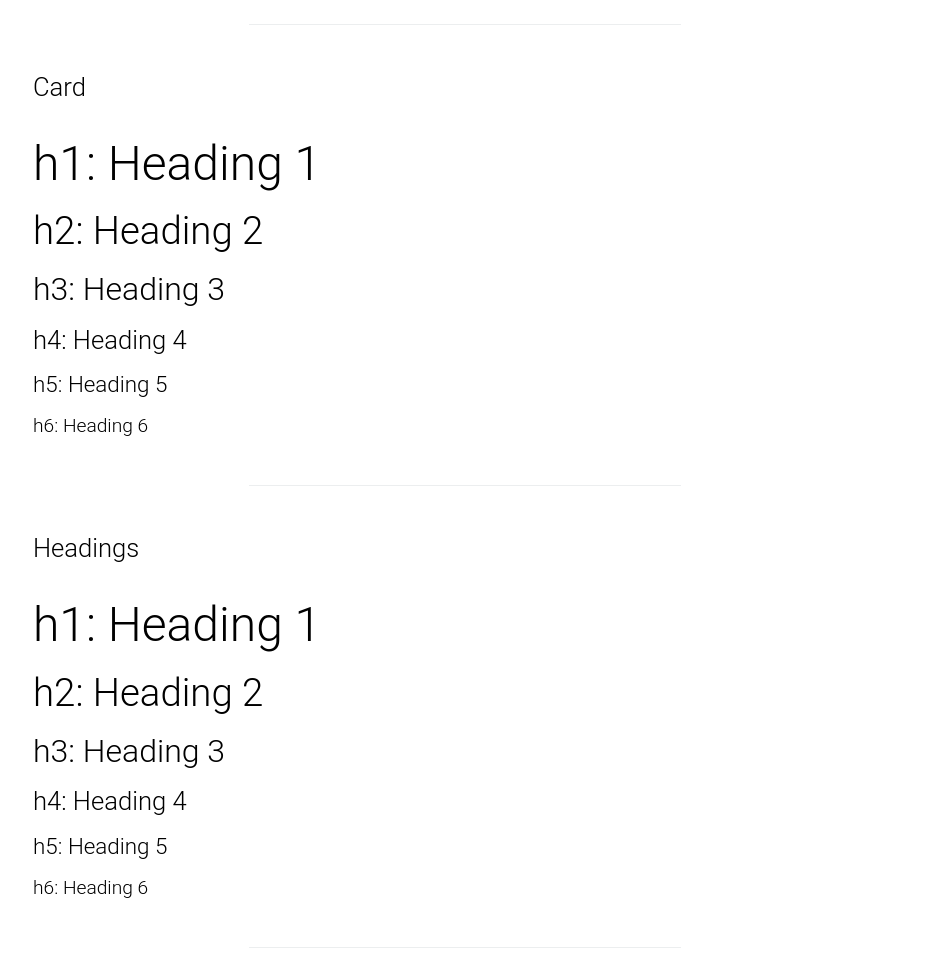
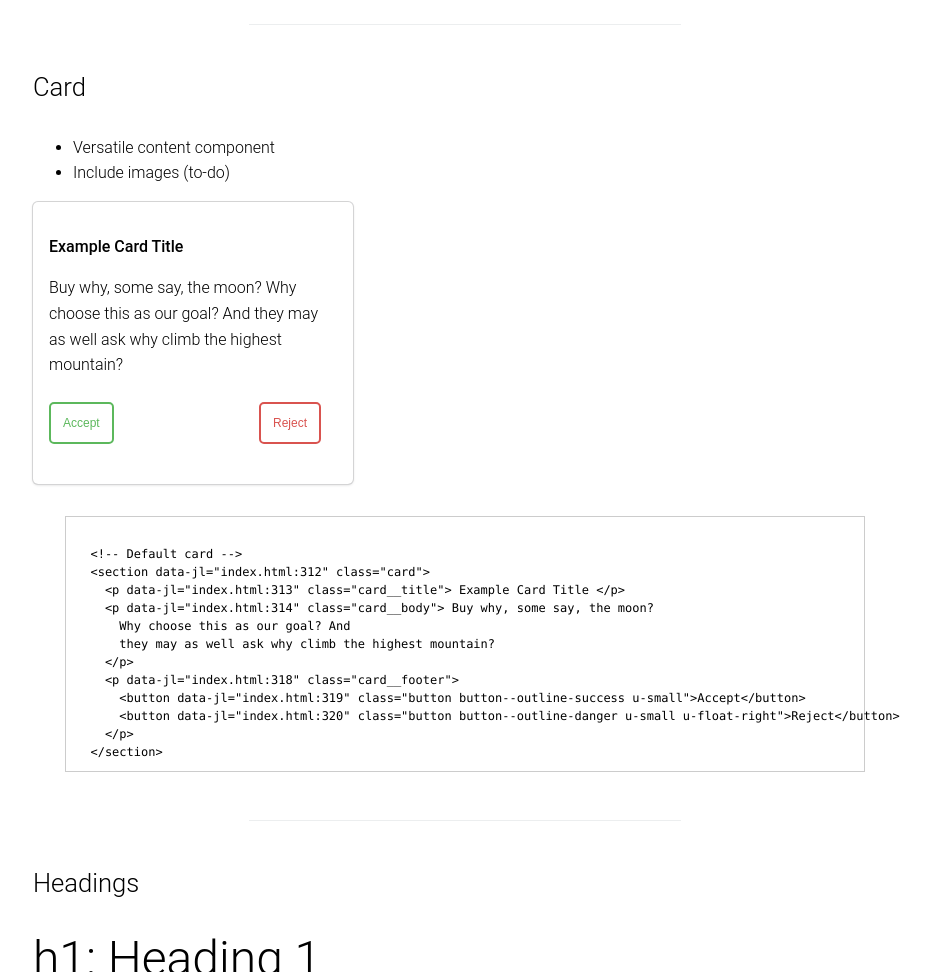
Before and after one commit to wwwillchen/goodwill, a website: page index.html in a window 1280 px wide. Shown: the part 4700-5672 px from the top of the page, without its empty margins (263-1192 px from the left). Drawn offline with nearby package versions, Linux system fonts and the light colour scheme.

Commit message:
implement basic card

```diff
--- a/index.html
+++ b/index.html
@@ -291,12 +291,37 @@
             </div>
             <div class="docs-section" id="card">
               <h4 class="docs-header">Card</h4>
-              <h1>h1: Heading 1</h1>
-              <h2>h2: Heading 2</h2>
-              <h3>h3: Heading 3</h3>
-              <h4>h4: Heading 4</h4>
-              <h5>h5: Heading 5</h5>
-              <h6>h6: Heading 6</h6>
+              <ul>
+                <li>Versatile content component</li>
+                <li>Include images (to-do)</li>
+              </ul>
+              <section class="card">
+                <p class="card__title"> Example Card Title </p>
+                <p class="card__body"> Buy why, some say, the moon?
+                  Why choose this as our goal? And
+                  they may as well ask why climb the highest mountain?
+                </p>
+                <p class="card__footer">
+                  <button class="button button--outline-success u-small">Accept</button>
+                  <button class="button button--outline-danger u-small u-float-right">Reject</button>
+                </p>
+              </section>
+
+<code class="code-example-body prettyprint">
+  <!-- Default card -->
+  <section class="card">
+    <p class="card__title"> Example Card Title </p>
+    <p class="card__body"> Buy why, some say, the moon?
+      Why choose this as our goal? And
+      they may as well ask why climb the highest mountain?
+    </p>
+    <p class="card__footer">
+      <button class="button button--outline-success u-small">Accept</button>
+      <button class="button button--outline-danger u-small u-float-right">Reject</button>
+    </p>
+  </section>
+</code>
+
             </div>
             <div class="docs-section" id="heading">
               <h4 class="docs-header">Headings</h4>
--- /dev/null
+++ b/styles/components/_card.scss
@@ -0,0 +1,11 @@
+.card {
+  width: 20rem;
+  // border: 1px solid #818a91;
+  padding: 16px;
+  border-radius: 5px;
+  box-shadow: 0 1px 3px 0 #d4d4d5,0 0 0 1px #d4d4d5;
+
+  &__title {
+    font-weight: 500;
+  }
+}
--- a/styles/goodwill.scss
+++ b/styles/goodwill.scss
@@ -18,5 +18,6 @@
 @import "components/button";
 @import "components/hero";
 @import "components/form";
+@import "components/card";
 
 @import "overrides/utilities";
--- a/styles/overrides/_utilities.scss
+++ b/styles/overrides/_utilities.scss
@@ -11,6 +11,10 @@
 
 .u-align-right {
   text-align: right !important;
+}
+
+.u-float-right {
+  float: right !important;
 }
 
 .u-full-width {
```
Also changed, not shown: dist/goodwill-docs.css, dist/goodwill.css.
